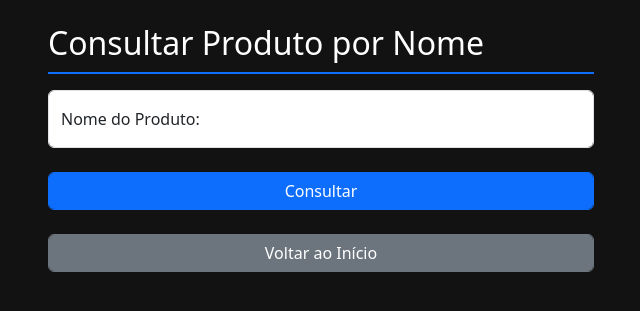
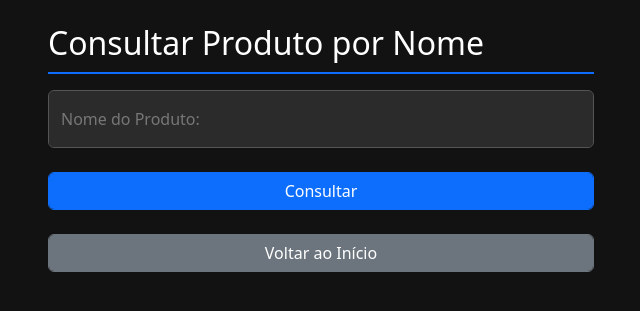
Before and after one commit to Italoromulo/CRUD-2.0, a PHP site: page /consulta.php in a window 1280 px wide. Shown: the top 311 px of the page, without its empty margins (319-959 px from the left). Run offline with PHP 8.4, Linux system fonts and the light colour scheme.

Commit message:
Enhance consulta.php with improved styling
Updated styling for input fields and improved form control appearance.

```diff
--- a/consulta.php
+++ b/consulta.php
@@ -43,7 +43,6 @@ if ($_SERVER["REQUEST_METHOD"] == "POST") {
             color: #ffffff;
         }
 
-
         .table tbody tr:nth-child(odd) td {
             background-color: #222 !important;
         }
@@ -55,6 +54,22 @@ if ($_SERVER["REQUEST_METHOD"] == "POST") {
         .table-hover tbody tr:hover td {
             background-color: #505050 !important;
         }
+
+        .form-control{
+            color: white !important;
+        }
+
+        .form-control:focus {
+            background-color: #333;
+            color: #777;
+            border-color: #0d6efd;
+            box-shadow: 0 0 0 0.25rem rgba(13, 110, 253, 0.35);
+        }
+
+        label {
+            color: #777 !important;
+        }
+
     </style>
 
 </head>
@@ -68,7 +83,7 @@ if ($_SERVER["REQUEST_METHOD"] == "POST") {
                 <form action="consulta.php" method="POST">
                     <div class="mt-3 form-floating">
                         <input type="text" class="form-control" id="nomeprod" name="nomeprod"
-                            placeholder="Nome do produto" value="<?php echo htmlspecialchars($nome_consulta); ?>"
+                            placeholder="Nome do produto" style="background-color: #2b2b2b; color: #e0e0e0 !important; border: 1px solid #555;" value="<?php echo htmlspecialchars($nome_consulta); ?>"
                             required>
                         <label for="nomeprod">Nome do Produto:</label>
                     </div>
```
